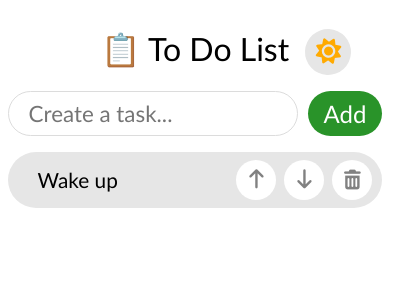
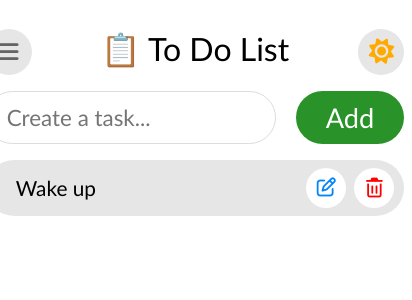
Before and after one commit to PrabalKumar2311/React-ToDoList, a React (Vite) app: page / in a window 390 px wide. Shown: the top 300 px of the page, 412 px wide, since content can reach past the window. Built offline with nearby package versions, Linux system fonts and the light colour scheme.

Commit message:
new commit

```diff
--- a/package.json
+++ b/package.json
@@ -15,6 +15,7 @@
     "@fortawesome/free-regular-svg-icons": "^7.0.0",
     "@fortawesome/free-solid-svg-icons": "^7.0.0",
     "@fortawesome/react-fontawesome": "^0.2.3",
+    "framer-motion": "^12.23.22",
     "react": "^19.1.0",
     "react-dom": "^19.1.0",
     "react-icons": "^5.5.0"
--- a/src/App.jsx
+++ b/src/App.jsx
@@ -28,21 +28,6 @@ function App() {
 
   return (
     <div>
-      <div className="btn-div">
-        <button
-          /* add moon-btn only in dark mode */
-          className={`mode-btn${mode}`}
-          onClick={handleModeChange}
-          aria-label={
-            mode === "light" ? "Switch to dark mode" : "Switch to light mode"
-          }
-        >
-          <i
-            className={`fa-solid ${mode === "light" ? "fa-sun" : "fa-moon"}`}
-          ></i>
-        </button>
-      </div>
-
       <ToDoList mode={mode} handleModeChange={handleModeChange}></ToDoList>
     </div>
   );
--- a/src/ToDoList.jsx
+++ b/src/ToDoList.jsx
@@ -1,12 +1,10 @@
-import React, { useEffect, useRef } from "react";
-import { useState } from "react";
+import React, { useEffect, useRef, useState } from "react";
+import { motion } from "framer-motion";
 
 function ToDoList(props) {
   const [tasks, setTasks] = useState(() => {
     const saved = localStorage.getItem("todoList");
-    return saved
-      ? JSON.parse(saved)
-      : ["Wake up"];
+    return saved ? JSON.parse(saved) : ["Wake up"];
   });
 
   const [newTask, setNewTask] = useState("");
@@ -65,10 +63,57 @@ function ToDoList(props) {
     localStorage.setItem("todoList", JSON.stringify(tasks));
   }, [tasks]);
 
+  // DRAG LOGIC
+  const dragTask = useRef(0);
+  const draggedOverTask = useRef(0);
+
+  function handleSort() {
+    const taskClone = [...tasks];
+    const temp = taskClone[dragTask.current];
+    taskClone[dragTask.current] = taskClone[draggedOverTask.current];
+    taskClone[draggedOverTask.current] = temp;
+    setTasks(taskClone);
+  }
+
+  // EDIT BUTTON
+
+  const [isEditMode, setIsEditMode] = useState(false);
+
+  function toggleEdit(){
+    setIsEditMode(!isEditMode);
+  }
+
   return (
     <>
       <div className="to-do-list">
-        <h1 className={`${props.mode === 'dark' ? 'dark-text' : ''}`}>📋&nbsp;To&nbsp;Do&nbsp;List</h1>
+        <div className="heading-div">
+
+          <button className={isEditMode? "edit-btn-pressed" : "edit-btn"} onClick={toggleEdit}>
+            <i className="fa-solid fa-bars"></i>
+          </button>
+
+          <h1 className={`${props.mode === "dark" ? "dark-text" : ""}`}>
+            📋&nbsp;To&nbsp;Do&nbsp;List
+          </h1>
+
+          <div className="btn-div">
+
+          <button
+          /* add moon-btn only in dark mode */
+          className={`mode-btn${props.mode}`}
+          onClick={props.handleModeChange}
+          aria-label={
+            props.mode === "light" ? "Switch to dark mode" : "Switch to light mode"
+          }
+        >
+          <i
+            className={`fa-solid ${props.mode === "light" ? "fa-sun" : "fa-moon"}`}
+          ></i>
+        </button>
+        </div>
+
+        </div>
+
         <div className="input-div">
           <input
             ref={inputRef}
@@ -77,7 +122,7 @@ function ToDoList(props) {
             type="text"
             value={newTask}
             onChange={handleInputChange}
-            className={`${props.mode === 'dark' ? 'dark-input' : ''}`}
+            className={`${props.mode === "dark" ? "dark-input" : ""}`}
             onKeyDown={(e) => {
               if (e.key === "Enter") {
                 addTask();
@@ -91,10 +136,29 @@ function ToDoList(props) {
         </div>
 
         <ol>
-          {tasks.map((task, index) =>
-            <li className={`list-cell backgroundlist${props.mode}`} key={index} title={task}>
-              <div className={`${props.mode === 'dark' ? 'dark-text' : ''} task-name`}>{task}</div>
+          {tasks.map((task, index) => (
+            <motion.li
+              className={`list-cell backgroundlist${props.mode}`}
+              key={index}
+              title={task}
+              draggable
+              onDragStart={() => (dragTask.current = index)}
+              onDragEnter={() => (draggedOverTask.current = index)}
+              onDragEnd={handleSort}
+              onDragOver={(e) => e.preventDefault()}
+              // Drag animation
+              transition={{ type: "spring", stiffness: 300, damping: 25 }}
+            >
+              <div
+                className={`${
+                  props.mode === "dark" ? "dark-text" : ""
+                } task-name`}
+              >
+                {task}
+              </div>
               <div className="button-div">
+                {isEditMode ? (
+                  <>
                     <button
                       className={`move-button move-button${props.mode}`}
                       onClick={() => moveTaskUp(index)}
@@ -110,16 +174,25 @@ function ToDoList(props) {
                     >
                       <i className="fa-solid fa-arrow-down"></i>
                     </button>
+                  </>
+                ) : (
+                  <>
+                    <button className="edit-button">
+                      <i className="fa-regular fa-pen-to-square"></i>
+                    </button>
+
                     <button
                       className={`delete-button button${props.mode}`}
                       onClick={() => removeTask(index)}
                       title="Delete this task"
                     >
-                  <i className="fa-solid fa-trash-can"></i>
+                      <i className="fa-regular fa-trash-can"></i>
                     </button>
+                  </>
+                )}
               </div>
-            </li>
-          )}
+            </motion.li>
+          ))}
         </ol>
       </div>
     </>
--- a/src/index.css
+++ b/src/index.css
@@ -7,12 +7,50 @@ body{
   flex-direction: column;
   text-align: center;
   position: relative;
-  width: 500px;
+  max-width: 500px;
+  margin: auto;
 }
 
 h1, .task-name, input, .add-button, .delete-button{
   font-family: 'Gill Sans', 'Gill Sans MT', Calibri, 'Trebuchet MS', sans-serif;
   font-weight: 50;
+}
+
+.edit-btn{
+
+  display: none;
+  position: absolute;
+  top: 0px;
+  left: 0px;
+  font-size: 1.4rem;
+  font-weight: bold;
+  color: rgb(100, 100, 100);
+  background-color: rgb(230, 230, 230);
+  width: 46px;
+  height: 46px;
+  padding: 0;
+  padding-top: 2px;
+  border-radius: 50%;
+
+  transition: transform 0.4s ease-in-out, color 0.2s ease-in-out;
+}
+
+.edit-btn-pressed{
+  position: absolute;
+  top: 0px;
+  left: 0px;
+  font-size: 1.4rem;
+  font-weight: bold;
+  color: white;
+  background-color: rgb(0, 133, 250);;
+  width: 46px;
+  height: 46px;
+  padding: 0;
+  padding-top: 2px;
+  border-radius: 50%;
+
+    transform: rotate(90deg);
+  transition: transform 0.4s ease-in-out, color 0.2s ease-in-out;
 }
 
 button{
@@ -28,7 +66,8 @@ button{
 
   position: absolute;
   z-index: 99;
-  right: 10%;
+  top: 0;
+  right: 0;
   height: 46px;
   width: 46px;
 }
@@ -37,7 +76,6 @@ button{
   height: 46px;
   width: 46px;
   border-radius: 50%;
-
   background-color: rgb(230, 230, 230);
 
 }
@@ -90,17 +128,16 @@ li{
   padding-top: 10px;
   padding-bottom: 10px;
   margin-bottom: 14px;
-
   display: flex;
   justify-content: space-between;
   align-items: center;
-
   font-size: 1.5rem;
 }
 
 .task-name{
   text-align: left;
   flex: 1;
+  margin-right: 20px;
   word-break: break-word;
   padding-left: 30px;
 }
@@ -114,7 +151,6 @@ li{
 .button-div button{
   font-size: 1.4rem;
   font-weight: bold;
-  color: rgb(129, 129, 129);
   background-color: white;
   width: 46px;
   height: 46px;
@@ -176,14 +212,24 @@ li{
   transition: color 0.2s ease-in-out;
 }
 
-/* MOVE BUTTON */
-
-.move-button:hover{
+.move-button{
   color: black;
 }
 
+button.edit-button {
+  color: rgb(0, 133, 250);
+}
+
+.edit-button:hover{
+  color: rgba(0, 133, 250, 0.824);
+}
+
+button.delete-button {
+  color: red;
+}
+
 .delete-button:hover{
-  color: red;
+  color: rgba(255, 0, 0, 0.798);
 }
 
 /* MEDIA QUERIES */
@@ -191,22 +237,14 @@ li{
 /* MOBILE: up to 480px */
 @media (max-width: 480px) {
 
-  .to-do-list {
-    width: 100%;
-    display: block;   /* ensures it respects width */
-    box-sizing: border-box;
+  .edit-btn{
+    display: inline-block;
   }
 
   input[type="text"] {
     font-size: 1.4rem;
     padding: 8px;
     padding-left: 20px;
-  }
-
-  .add-button {
-    font-size: 1.5rem;
-    padding: 8px 16px;
-    margin-left: 10px;
   }
 
   li {
@@ -224,32 +262,9 @@ li{
   }
 }
 
-/* TABLETS: 481px – 768px */
-@media (min-width: 481px) and (max-width: 500px) {
-  .to-do-list {
-    width: 100%;
-  }
+@media (max-width: 102400px) {
 
-  input[type="text"] {
-    font-size: 1.5rem;
-    padding: 9px;
-  }
-
-  .add-button {
-    font-size: 1.6rem;
-    padding: 10px 20px;
-    margin-left: 15px;
-  }
-
-  li {
-    font-size: 1.4rem;
-    padding-top: 9px;
-    padding-bottom: 9px;
-  }
-
-  .button-div button {
-    width: 44px;
-    height: 44px;
-    font-size: 1.3rem;
+  .edit-btn {
+    display: inline-block;
   }
 }
```
Also changed, not shown: 1 other file (tests, documents, lock files or other folders). Lines whose indentation alone changed are shown as unchanged.
